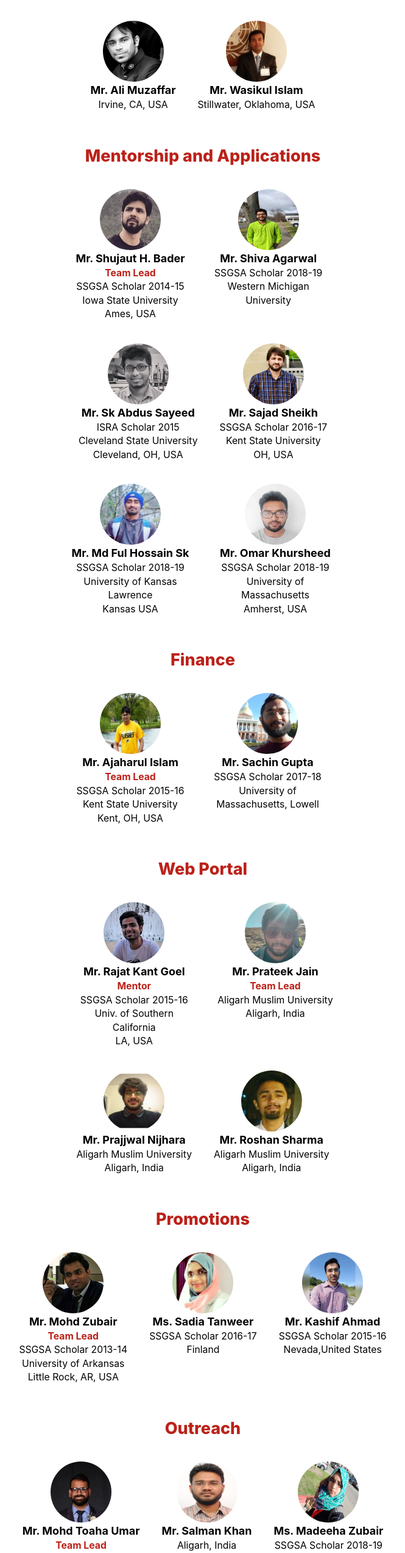
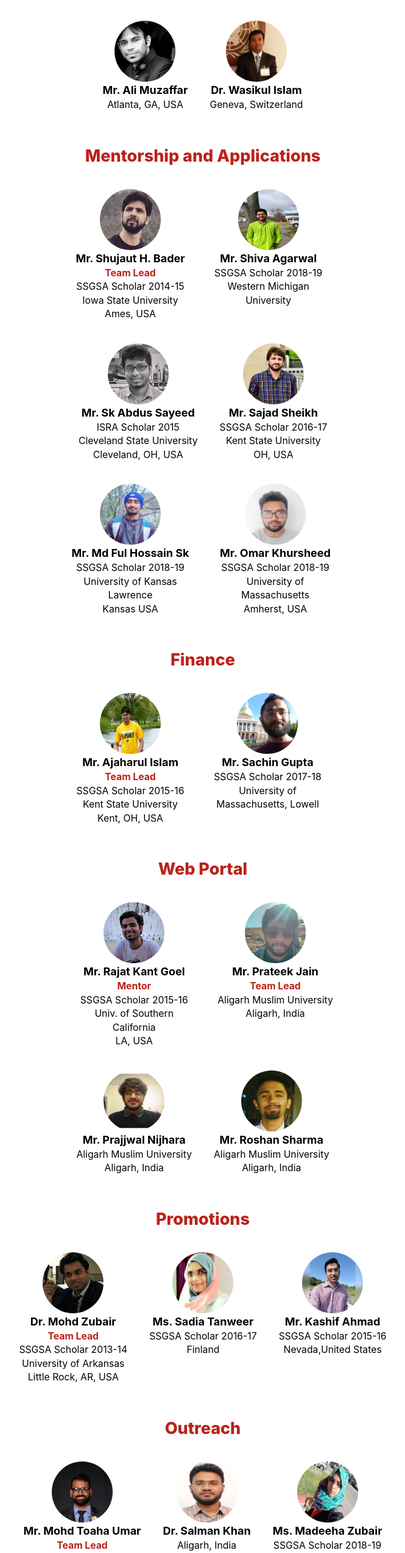
Before and after one commit to ssgsa-us/ssgsa.us, a Next.js app: page /about in a window 1280 px wide. Shown: the part 3260-5806 px from the top of the page at 61% size, without its empty margins (307-972 px from the left). Built offline with nearby package versions, Linux system fonts and the light colour scheme; no server answers.

Commit message:
Update static content

```diff
--- a/components/About/LeadershipHistory.js
+++ b/components/About/LeadershipHistory.js
@@ -11,13 +11,13 @@ const LeadershipHistory = () => {
               2021-Present
             </td>
             <td className="bg-gray-100 text-gray-700 font-black p-2">
-              Mr. Salman Bin Kashif
+              Mr. Salman Bin Kashif, Chairman
             </td>
           </tr>
           <tr>
             <td className="text-left sm:text-right pr-4 sm:pr-12">2019-21</td>
             <td className="bg-gray-100 text-gray-700 font-black p-2">
-              Mr. Wasikul Islam
+              Dr. Wasikul Islam, Chairman
             </td>
           </tr>
           <tr>
--- a/components/Alumni/Testimonials.js
+++ b/components/Alumni/Testimonials.js
@@ -24,7 +24,7 @@ const Testimonials = () => {
             clearTimeout(resetTimeout)
             if (index === testimonials.length - 1) {
               resetTimeout = setTimeout(() => {
-                carouselRef.current.goTo(0)
+                if (carouselRef.current) carouselRef.current.goTo(0)
               }, 30000)
             }
           }}
--- a/components/Counter.js
+++ b/components/Counter.js
@@ -16,16 +16,19 @@ const Counter = () => {
       </div>
       <div>
         <CountUp start={0} end={22} duration={1} />
+        <span className="lg:text-5xl md:text-4xl sm:text-3xl">+</span>
         <br />{' '}
-        <span className="lg:text-3xl md:text-2xl sm:text-xl ">countries</span>
+        <span className="lg:text-3xl md:text-2xl sm:text-xl">countries</span>
       </div>
       <div>
         <CountUp start={0} end={110} duration={1} />
+        <span className="lg:text-5xl md:text-4xl sm:text-3xl">+</span>
         <br />{' '}
         <span className="lg:text-3xl md:text-2xl sm:text-xl">universities</span>
       </div>
       <div>
         <CountUp start={0} end={120} duration={1} />
+        <span className="lg:text-5xl md:text-4xl sm:text-3xl">+</span>
         <br />
         <span className="lg:text-3xl md:text-2xl sm:text-xl">scholars</span>
       </div>
--- a/constants/members.js
+++ b/constants/members.js
@@ -36,12 +36,12 @@ export const members = [
       },
       {
         name: 'Mr. Ali Muzaffar',
-        place: 'Irvine, CA, USA',
+        place: 'Atlanta, GA, USA',
         imageUrl: '/members/AliMuzaffar.jpg',
       },
       {
-        name: 'Mr. Wasikul Islam',
-        place: 'Stillwater, Oklahoma, USA',
+        name: 'Dr. Wasikul Islam',
+        place: 'Geneva, Switzerland',
         imageUrl: '/members/WasikulIslam.jpg',
       },
     ],
@@ -148,7 +148,7 @@ export const members = [
     name: 'Promotions',
     members: [
       {
-        name: 'Mr. Mohd Zubair',
+        name: 'Dr. Mohd Zubair',
         position: 'Team Lead',
         scholar: 'SSGSA Scholar 2013-14',
         university: 'University of Arkansas',
@@ -180,7 +180,7 @@ export const members = [
         imageUrl: '/members/ToahaUmar.jpg',
       },
       {
-        name: 'Mr. Salman Khan',
+        name: 'Dr. Salman Khan',
         place: 'Aligarh, India',
         imageUrl: '/members/SalmanKhan.jpg',
       },
@@ -203,7 +203,7 @@ export const members = [
         imageUrl: '/members/TanweeKausar.jpg',
       },
       {
-        name: 'Mr. Sabahuddin Ahmad',
+        name: 'Dr. Sabahuddin Ahmad',
         position: 'Team Lead',
         scholar: 'ISRA scholar 2013-14',
         university: 'Heinrich Heine University',
--- a/constants/testimonials.js
+++ b/constants/testimonials.js
@@ -1,7 +1,7 @@
 export const testimonials = [
   {
     name: 'Dr. Mohsin Jahan Qazi',
-    position: 'Postdoctoral Researcher, Harvard University, USA',
+    position: 'Postdoctoral Researcher, Cornell University, USA',
     imageUrl: '/members/MohsinJahanQazi.jpg',
     words:
       'Realizing the role which SSGSA award played in moving towards \
@@ -47,8 +47,8 @@ export const testimonials = [
       studies in USA seems a distant dream at beginning.",
   },
   {
-    name: 'Wasikul Islam',
-    position: 'PhD, Oklahoma State University,USA',
+    name: 'Dr. Wasikul Islam',
+    position: 'Postdoctoral Researcher, University of Wisconsin-Madison, USA',
     imageUrl: '/members/WasikulIslam.jpg',
     words:
       "Being a SSGSA awardee and a proud member of the family, I feel \
@@ -88,7 +88,7 @@ export const testimonials = [
   },
   {
     name: 'Kashif Ahmad',
-    position: 'MS, Purdue University, USA',
+    position: 'Operations Research Engineer at Tesla',
     imageUrl: '/members/DrKashifAhmad.jpg',
     words:
       'SSGSA makes it easy for a student by not only paying for tests \
```
